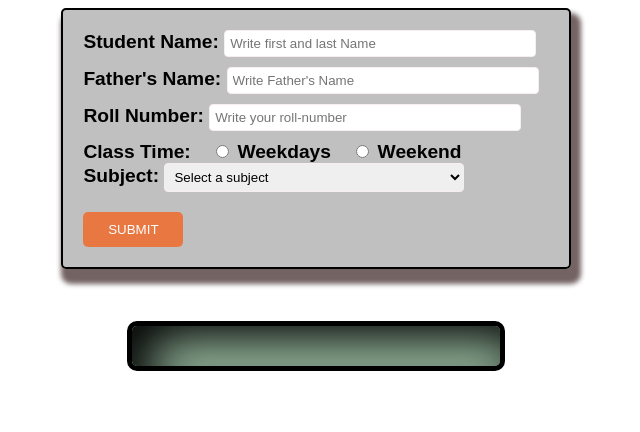
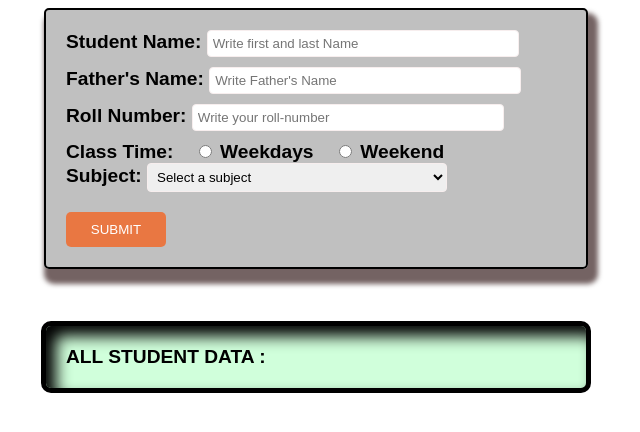
Before and after one commit to SyedAkmalShah/Srudent-Data-Assignment, a plain HTML site: page index.html in a window 1280 px wide. Shown: the whole page, without its empty margins (324-964 px from the left). Drawn offline with Linux system fonts and the light colour scheme.

Commit message:
new committed

```diff
--- a/index.html
+++ b/index.html
@@ -11,7 +11,7 @@
 .main{
   background-color: rgba(8, 8, 8, 0.255);
   padding: 50px;
-  width: fit-content;
+  width: 500px;
   padding: 20px;
   border-radius: 5px;
   margin: 0 auto;
@@ -62,12 +62,12 @@ button:hover {
   font-family: sans-serif;
   font-size: larger;
   border: 5px black solid;
-  width: 26%;
+  width: 500px;
   font-weight: 600;
   text-transform: capitalize;
   margin: 0 auto;
   padding: 20px;
-  box-shadow: 20px 20px 50px inset;
+  box-shadow: 10px 10px 15px inset;
   border-radius: 10px;
 
 
@@ -116,7 +116,7 @@ button:hover {
 
     </p>
 
-    <div id="students-data">
+    <div id="students-data"> ALL STUDENT DATA :
 
     </div>
 
--- a/script.js
+++ b/script.js
@@ -55,7 +55,7 @@ function printStudentData(studentInfo) {
 }
 
 function printWithBacktick(studentInfo) {
-  var data = "<div id='data-" + allStudentsData.length + "' style='border: 1px solid black; margin: 15px; padding: 15px;'> " +
+  var data = "<div id='data-" + allStudentsData.length + "' style='border: 5px solid black; margin: 20px; padding: 10px;'> " +
     "<div>" + studentInfo.stName + "</div>" +
     "<div>" + studentInfo.fName + "</div>" +
     "<div>" + studentInfo.rollNum + "</div>" +
```
